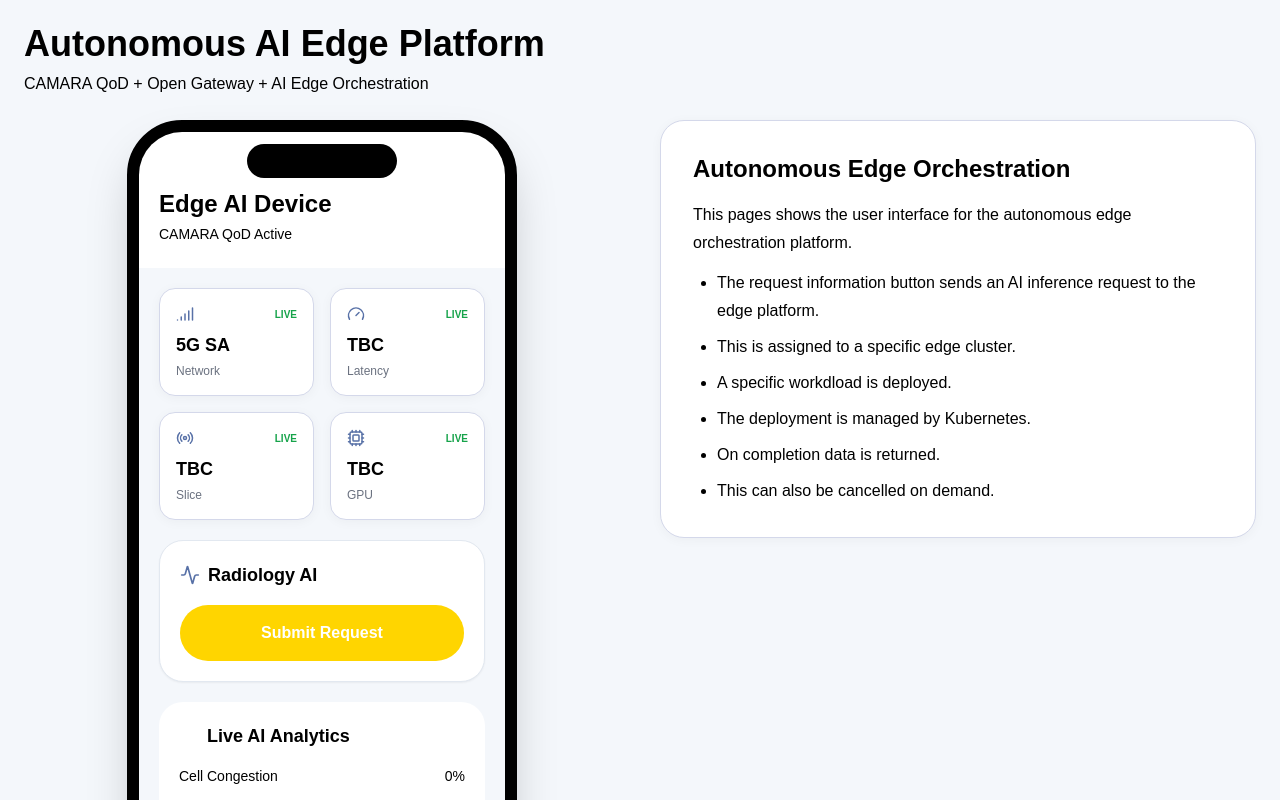
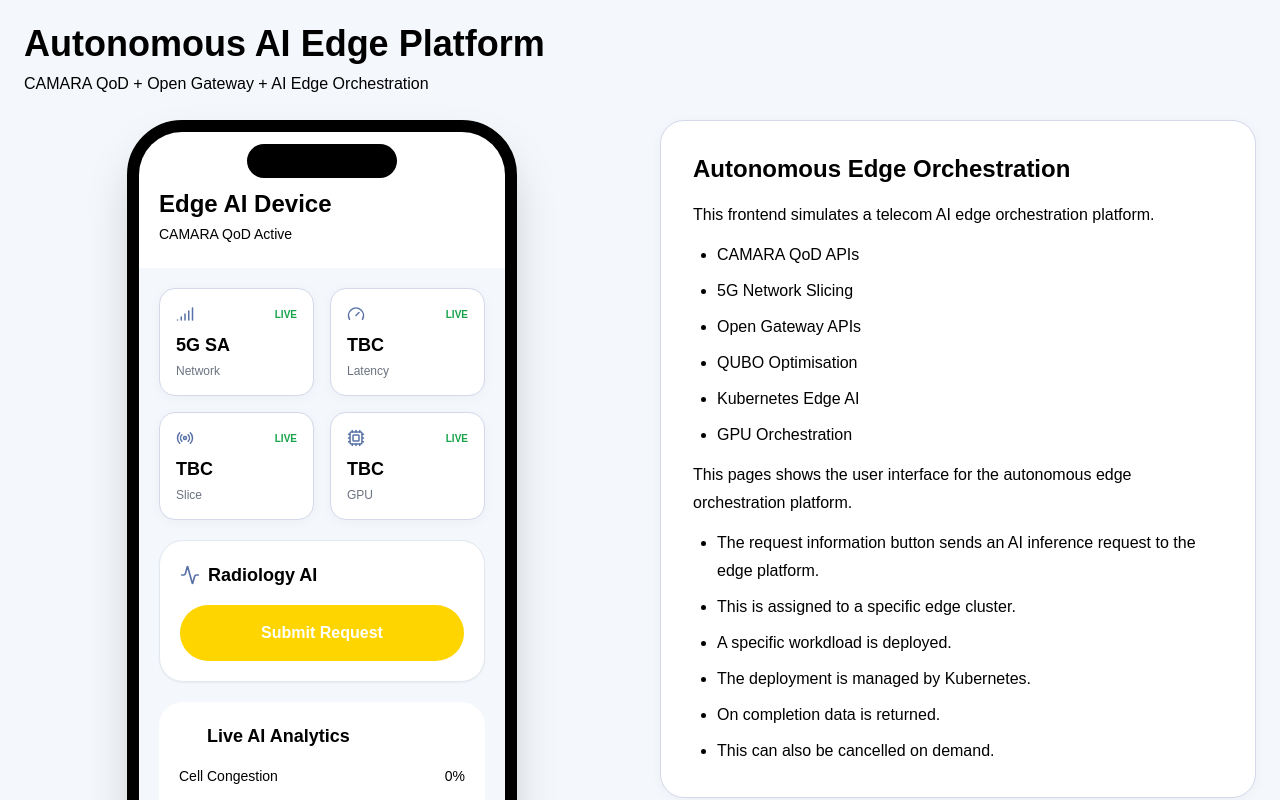
Before and after one commit to vomosev/ega-acg-frontend-component-app, a Next.js app: page /telecom in a window 1280 px wide. Shown: the top 800 px of the page. Built offline with nearby package versions, Linux system fonts and the light colour scheme.

Commit message:
Initial telecom AI edge frontend

```diff
--- a/src/components/TelecomMobileMockup.tsx
+++ b/src/components/TelecomMobileMockup.tsx
@@ -854,6 +854,30 @@
           ">
 
             <p>
+              This frontend simulates a telecom AI edge orchestration platform.
+            </p>
+
+            <ul className="
+              list-disc
+              pl-6
+              space-y-2
+            ">
+
+              <li>CAMARA QoD APIs</li>
+
+              <li>5G Network Slicing</li>
+
+              <li>Open Gateway APIs</li>
+
+              <li>QUBO Optimisation</li>
+
+              <li>Kubernetes Edge AI</li>
+
+              <li>GPU Orchestration</li>
+
+            </ul>
+
+            <p>
               This pages shows the user interface for the autonomous edge orchestration platform.
             </p>
 
```
